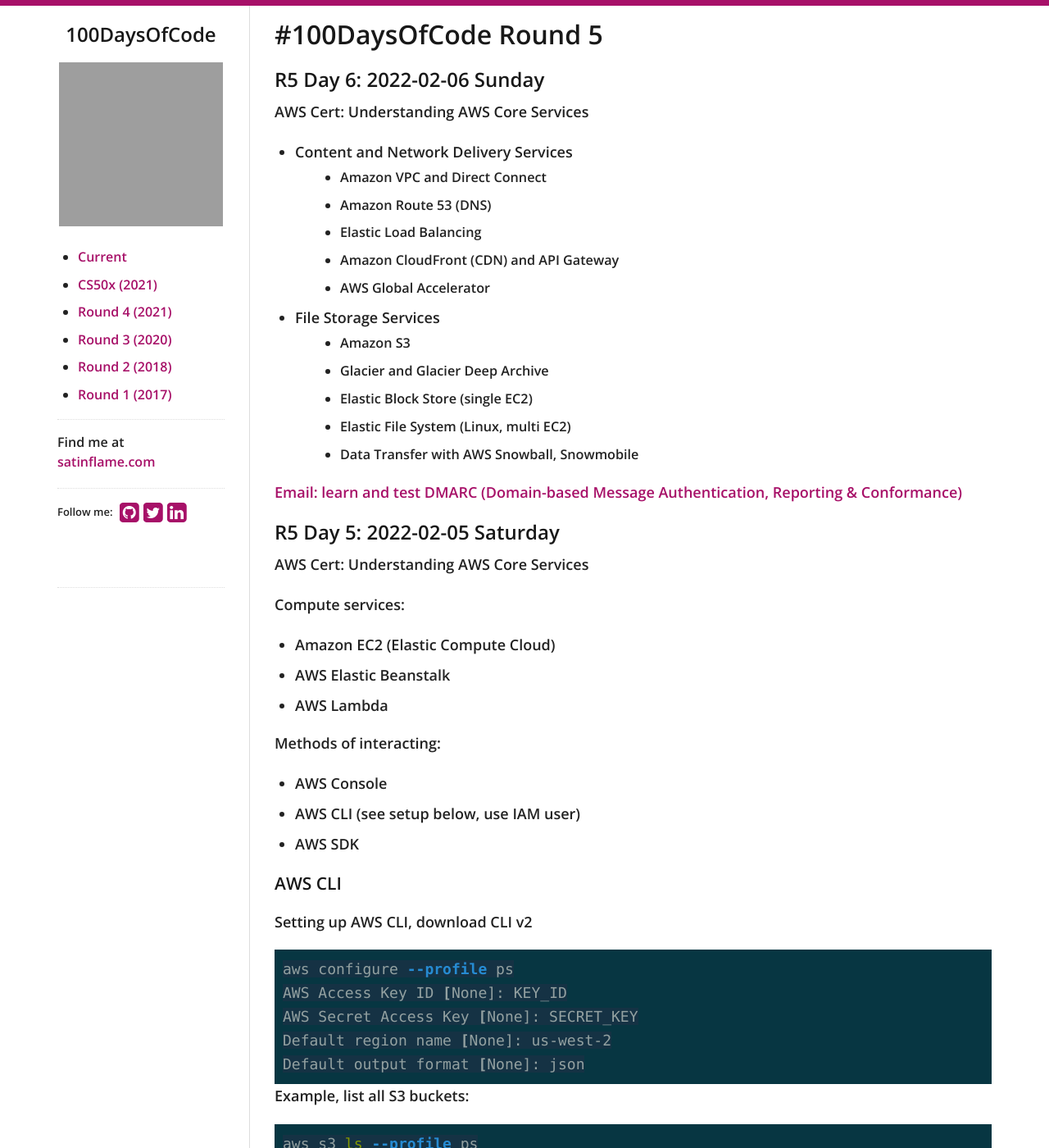
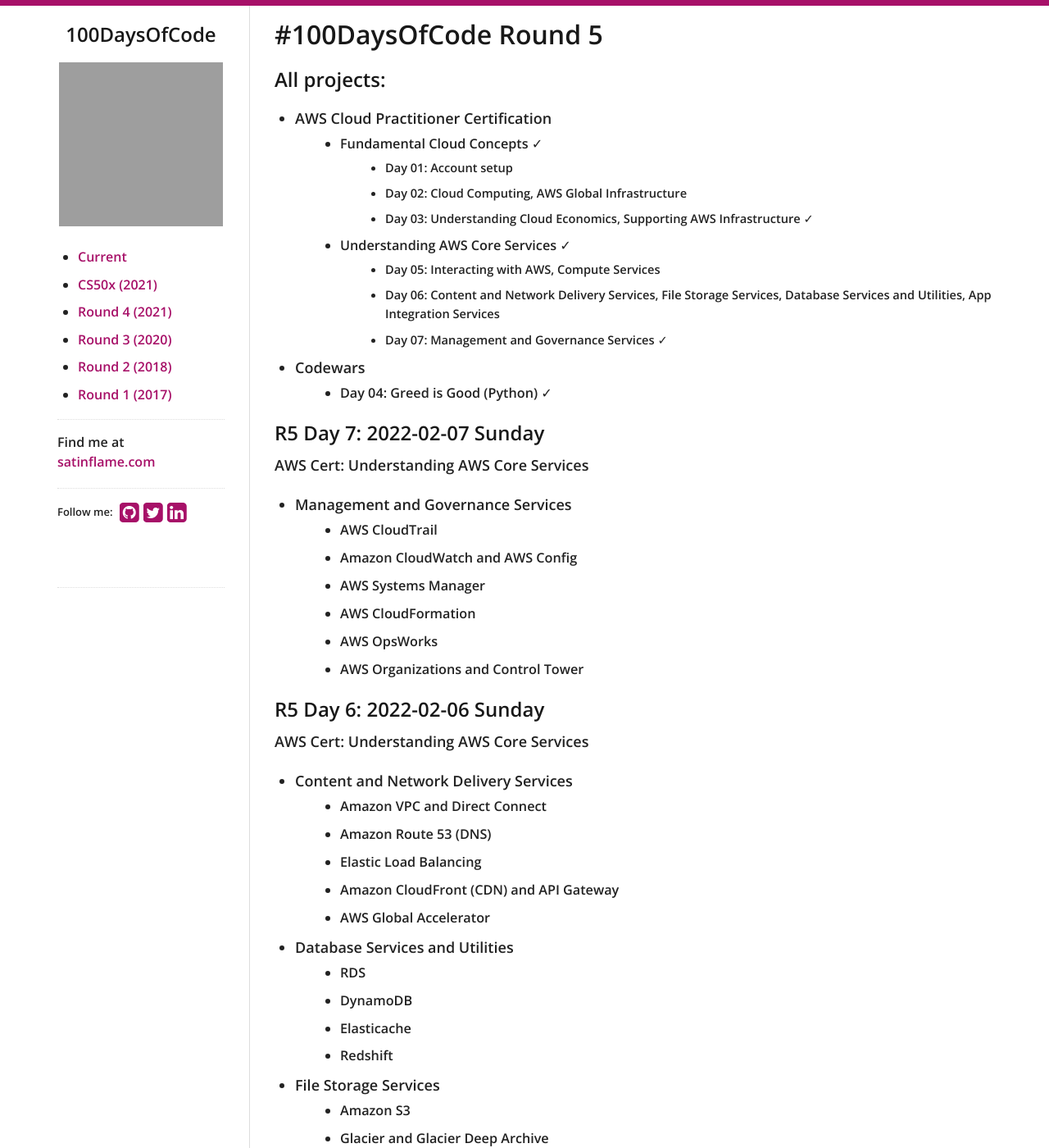
Before and after one commit to virtual/100daysofcode, a Jekyll site: the page built from index.md, in a window 1280 px wide and 1400 px high. Shown: the whole window at 82% size. Built offline with Jekyll 4.4.1, drawn with Linux system fonts in a browser that asks for light colours; nearby versions of some CDN libraries; our own code applies the rules of GitHub Pages for plain Markdown files; some of the changed text lies outside the part shown; grey boxes are pictures that could not be loaded.

Commit message:
Update index.md

```diff
--- a/index.md
+++ b/index.md
@@ -1,4 +1,32 @@
 # #100DaysOfCode Round 5
+
+## All projects:
+
+- AWS Cloud Practitioner Certification
+  - Fundamental Cloud Concepts ✓
+    - Day 01: Account setup
+    - Day 02: Cloud Computing, AWS Global Infrastructure
+    - Day 03: Understanding Cloud Economics, Supporting AWS Infrastructure ✓
+  - Understanding AWS Core Services ✓
+    - Day 05: Interacting with AWS, Compute Services
+    - Day 06: Content and Network Delivery Services, File Storage Services, Database Services and Utilities, App Integration Services
+    - Day 07: Management and Governance Services ✓
+- Codewars
+  - Day 04: Greed is Good (Python) ✓
+
+
+## R5 Day 7: 2022-02-07 Sunday
+
+AWS Cert: Understanding AWS Core Services
+
+- Management and Governance Services
+  - AWS CloudTrail
+  - Amazon CloudWatch and AWS Config
+  - AWS Systems Manager
+  - AWS CloudFormation
+  - AWS OpsWorks
+  - AWS Organizations and Control Tower
+
 
 ## R5 Day 6: 2022-02-06 Sunday
 
@@ -10,12 +38,20 @@ AWS Cert: Understanding AWS Core Services
   - Elastic Load Balancing
   - Amazon CloudFront (CDN) and API Gateway
   - AWS Global Accelerator
+- Database Services and Utilities
+  - RDS
+  - DynamoDB
+  - Elasticache
+  - Redshift
 - File Storage Services
   - Amazon S3
   - Glacier and Glacier Deep Archive
   - Elastic Block Store (single EC2)
   - Elastic File System (Linux, multi EC2)
   - Data Transfer with AWS Snowball, Snowmobile
+- App Integration Services
+  - AWS Messaging Services
+  - AWS Step Functions
 
 [Email: learn and test DMARC (Domain-based Message Authentication, Reporting & Conformance)](https://www.learndmarc.com/)
 
```
